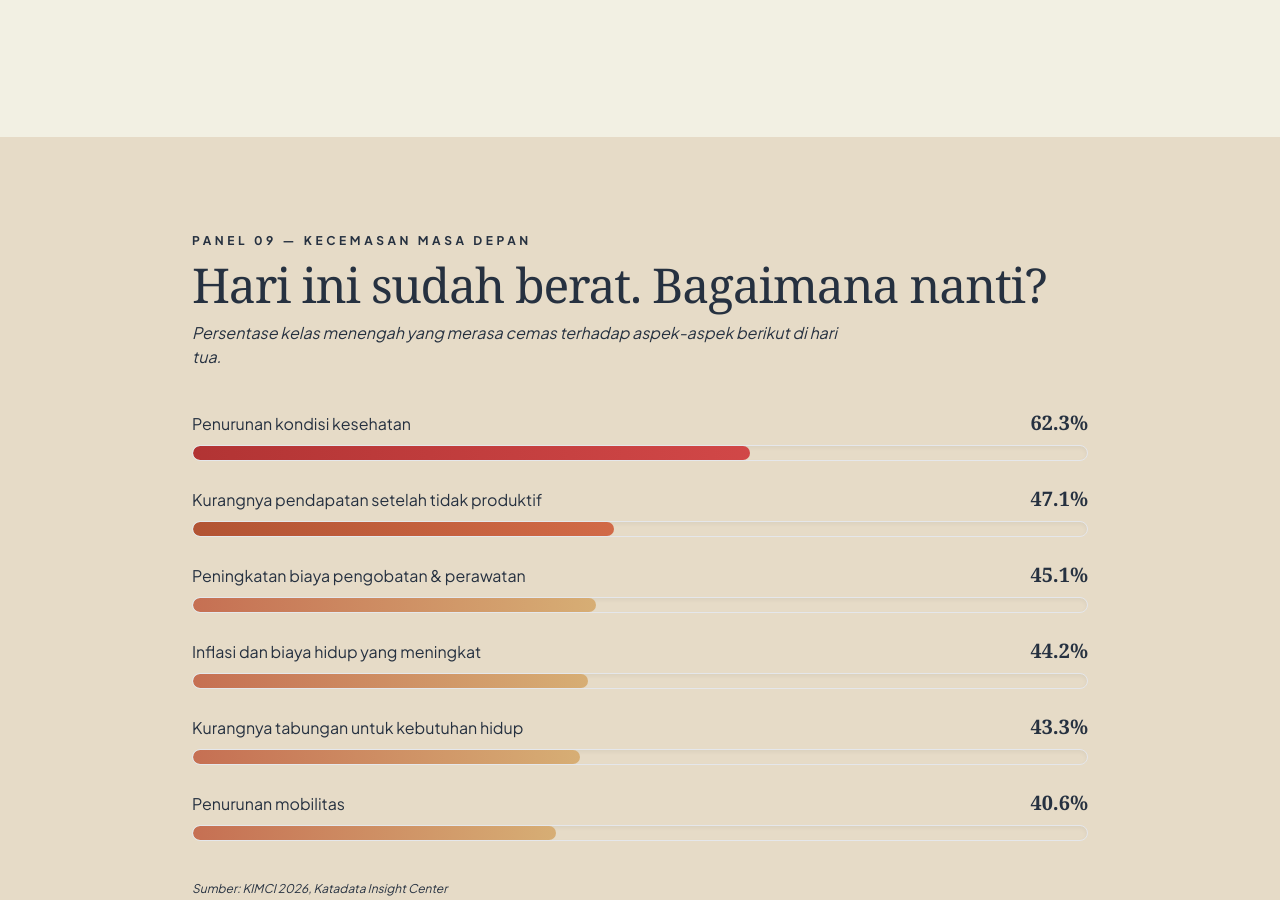
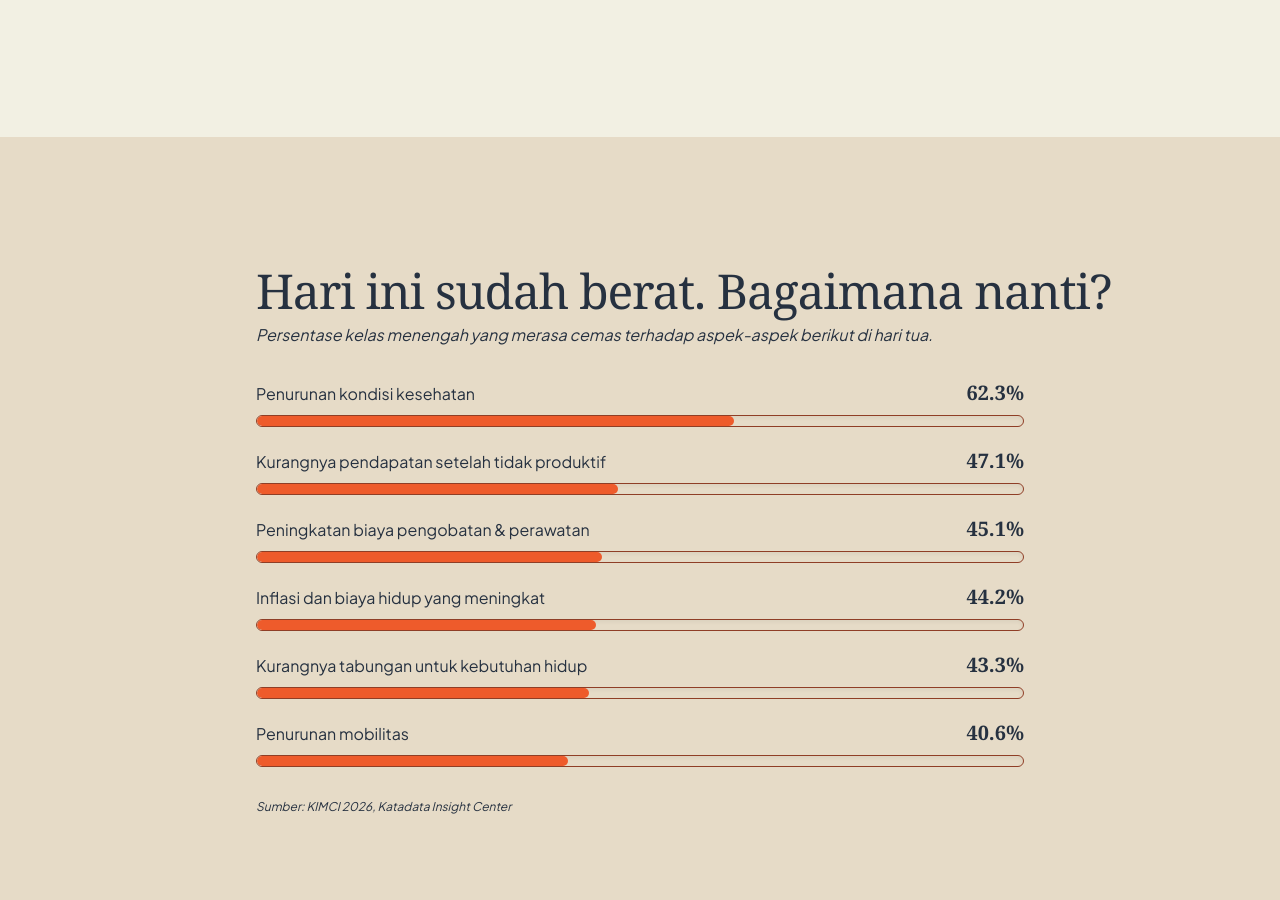
Before and after one commit to Jidannn/KelasMenengah, a React (Vite) app: page / in a window 1280 px wide. Shown: the part 11100-12000 px from the top of the page. Built offline with nearby package versions, Linux system fonts and the light colour scheme; a web font is replaced by a local one.

Commit message:
Update Panel 9 dan 10
baris rollup-linux di package.json aku hapus, karena opsional dan sempat error waktu di run cmd, selebihnya ubah panel 9 10

```diff
--- a/package.json
+++ b/package.json
@@ -39,7 +39,6 @@
     "@radix-ui/react-toggle": "^1.1.0",
     "@radix-ui/react-toggle-group": "^1.1.0",
     "@radix-ui/react-tooltip": "^1.1.3",
-    "@rollup/rollup-linux-x64-gnu": "^4.60.2",
     "@tanstack/react-query": "^5.60.2",
     "class-variance-authority": "^0.7.0",
     "clsx": "^2.1.1",
--- a/src/pages/Home.tsx
+++ b/src/pages/Home.tsx
@@ -1466,24 +1466,25 @@ function PanelBarChart() {
     <section
       ref={ref}
       data-panel
-      className="relative w-full min-h-screen flex items-center justify-center px-6 md:px-16 py-24"
+      className="relative w-full min-h-screen flex items-center justify-center px-6 md:px-16 py-12 overflow-hidden"
       style={{ background: "hsl(40 38% 84%)" }}
     >
-      <div className="max-w-4xl w-full space-y-10">
-        <div className="space-y-3">
+      <div className="max-w-3xl w-full space-y-6 md:space-y-8">
+        <div className="space-y-2">
           <p className="text-xs tracking-[0.3em] uppercase text-muted-foreground font-bold">
-            Panel 09 — Kecemasan Masa Depan
-          </p>
-          <h2 className="font-serif text-3xl md:text-5xl leading-tight">
-            Hari ini sudah berat. Bagaimana nanti?
+          </p>
+          {/* Perubahan: Menggunakan flex-row dan whitespace-nowrap agar teks tetap satu baris */}
+          <h2 className="font-serif text-3xl md:text-5xl leading-tight flex flex-row gap-x-3 whitespace-nowrap">
+            <span>Hari ini sudah berat.</span>
+            <span>Bagaimana nanti?</span>
           </h2>
-          <p className="text-base text-muted-foreground italic max-w-2xl">
+          <p className="text-base text-muted-foreground italic">
             Persentase kelas menengah yang merasa cemas terhadap aspek-aspek
             berikut di hari tua.
           </p>
         </div>
 
-        <div className="space-y-6">
+        <div className="space-y-3 md:space-y-5">
           {KECEMASAN.map((item, i) => (
             <div key={i} className="space-y-2">
               <div className="flex justify-between items-baseline gap-4 text-sm md:text-base">
@@ -1498,17 +1499,17 @@ function PanelBarChart() {
                   {item.val}%
                 </span>
               </div>
-              <div className="h-4 w-full bg-muted/50 rounded-full overflow-hidden border border-border/40 shadow-inner">
+              {/* Perubahan: border warna hitam */}
+              <div
+                className="h-3 w-full bg-muted/40 rounded-full overflow-hidden border shadow-inner"
+                style={{ borderColor: "#8f3e26" }}
+              >
                 <div
                   className="h-full rounded-full"
                   style={{
                     width: run ? `${item.val}%` : "0%",
-                    background:
-                      i === 0
-                        ? "linear-gradient(90deg, hsl(0 55% 45%), hsl(0 60% 55%))"
-                        : i === 1
-                        ? "linear-gradient(90deg, hsl(15 55% 45%), hsl(15 60% 55%))"
-                        : "linear-gradient(90deg, hsl(15 50% 55%), hsl(35 55% 65%))",
+                    // Perubahan: Warna merah keorenan solid
+                    background: "hsl(15 85% 55%)",
                     transition: `width 1300ms cubic-bezier(0.22, 1, 0.36, 1) ${
                       i * 150
                     }ms`,
@@ -1544,53 +1545,58 @@ function PanelQuestions() {
   }, [inView]);
 
   const questions = [
-    "Kelas menengah menyumbang 81,5% konsumsi rumah tangga Indonesia — tapi tidak ada jaring pengaman untuk mereka. Apakah ini adil?",
+    "Kelas menengah menyumbang 81,5% konsumsi rumah tangga Indonesia, tapi tidak ada jaring pengaman untuk mereka. Apakah ini adil?",
     "Jika tren ini terus berlanjut, apakah Indonesia masih bisa mencapai target negara maju 2045?",
-    "Apa yang bisa dilakukan — oleh pemerintah, oleh kita sendiri — agar tidak jatuh lebih dalam?",
+    "Apa yang bisa dilakukan oleh pemerintah dan diri kita sendiri agar tidak jatuh lebih dalam?",
   ];
+
+  // Identitas warna BPS: Biru, Oren, Hijau
+  const BPS_COLORS = ["#4364df", "#ff8307", "#6bde45"];
 
   return (
     <section
       ref={ref}
       data-panel
-      className="relative w-full min-h-screen flex flex-col items-center justify-center px-6 md:px-16 py-24"
+      className="relative w-full min-h-screen flex flex-col items-center justify-center px-6 md:px-16 py-12 overflow-hidden"
       style={{ background: "hsl(30 35% 88%)" }}
     >
-      <div className="max-w-4xl w-full space-y-16">
+      {/* Container z-10 dengan margin-top negatif agar judul sedikit naik ke atas */}
+      <div className="relative z-10 max-w-3xl w-full space-y-8 md:space-y-12 md:-mt-24">
         <h2 className="font-serif text-4xl md:text-6xl leading-tight text-center">
           Lalu… bagaimana nasib kelas menengah?
         </h2>
 
-        <div className="space-y-12">
+        <div className="space-y-6 md:space-y-8">
           {questions.map((q, i) => (
             <blockquote
               key={i}
-              className={`font-serif text-xl md:text-2xl leading-relaxed pl-6 md:pl-8 border-l-4 transition-all duration-700 ${
-                i === 0
-                  ? "border-primary"
-                  : i === 1
-                  ? "border-secondary ml-0 md:ml-12"
-                  : "border-accent ml-0 md:ml-24"
+              // Menambahkan text-justify pada className untuk meratakan teks di kedua sisi
+              className={`font-serif text-xl md:text-2xl leading-relaxed pl-6 md:pl-8 border-l-[6px] text-justify transition-all duration-700 ${
+                i === 1 ? "ml-0 md:ml-12" : i === 2 ? "ml-0 md:ml-24" : ""
               } ${
                 step > i
                   ? "opacity-100 translate-x-0"
                   : "opacity-0 translate-x-6"
               }`}
+              style={{ borderColor: BPS_COLORS[i] }}
             >
               "{q}"
             </blockquote>
           ))}
         </div>
-
-        <div
-          className={`pt-16 mt-8 border-t border-border text-center transition-opacity duration-700 ${
-            step >= 3 ? "opacity-100" : "opacity-0"
-          }`}
-        >
-          <p className="text-xs uppercase tracking-[0.3em] text-muted-foreground font-bold">
+      </div>
+
+      {/* Bagian sumber data diposisikan absolut di bawah seperti layout copyright */}
+      <div
+        className={`absolute bottom-8 left-0 w-full px-6 md:px-16 transition-opacity duration-700 ${
+          step >= 3 ? "opacity-100" : "opacity-0"
+        }`}
+      >
+        <div className="max-w-3xl mx-auto border-t border-black/10 pt-6 text-center">
+          <p className="text-[10px] uppercase tracking-[0.3em] text-muted-foreground font-bold">
             Sumber data
           </p>
-          <p className="text-sm mt-2 text-foreground/80">
+          <p className="text-sm mt-1 text-foreground/70">
             Katadata Indonesia Middle Class Insight (KIMCI) 2026 · BPS · Bappenas
           </p>
         </div>
```
Also changed, not shown: 1 other file (tests, documents, lock files or other folders).
